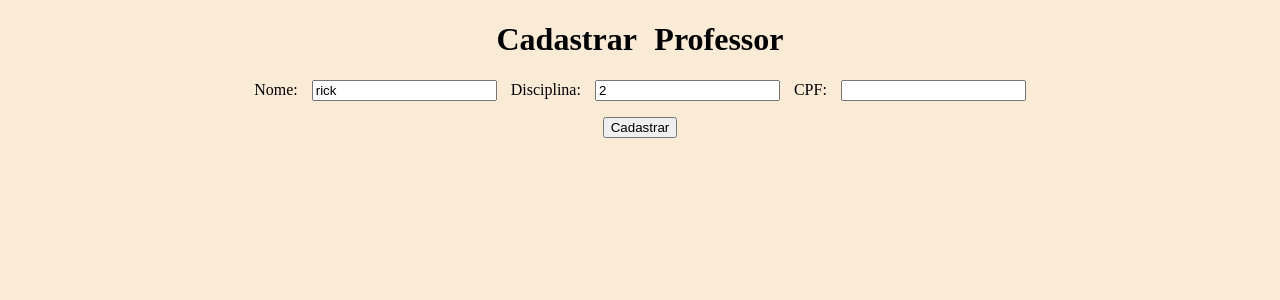
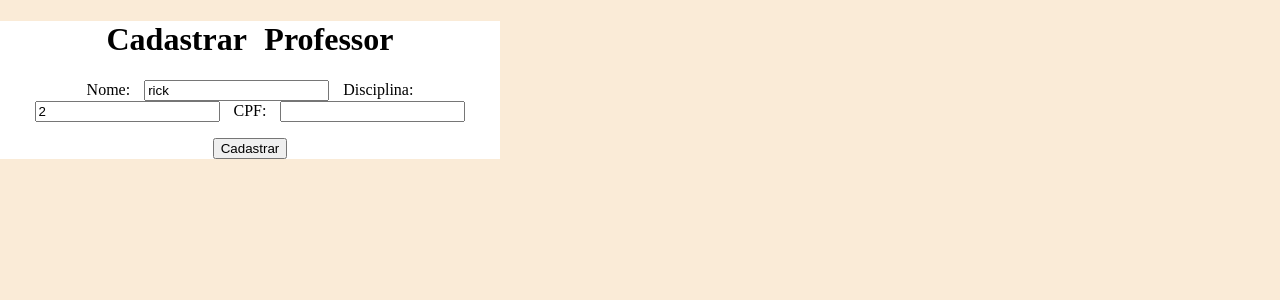
Before and after one commit to RafaelHenriq/cruds_rafa-, a Django app: page /professor_editar/1/ in a window 1280 px wide. Shown: the top 300 px of the page. Run offline with Django 4.2, Linux system fonts and the light colour scheme; data comes from the database, SQL or seed files in the repository.

Commit message:
correcao ccs

```diff
--- a/templates/professor_cadastrar.html
+++ b/templates/professor_cadastrar.html
@@ -22,14 +22,21 @@
            background-color:antiquewhite;
            font-size: center;
         }
+        div{
+           width: 500px;
+           width: 500px;
+           background-color: white;
+        }
         </style>
 </head>
 <body>
+    <div>
     <h1>Cadastrar Professor</h1>
     <form method="POST">
     {% csrf_token %}
        {{ form_professor }}
        <p><input type="submit" value="Cadastrar" /></p>
     </form>
+</div>
 </body>
 </html>
```
Also changed, not shown: templates/professor.html (+8 -0 lines).
